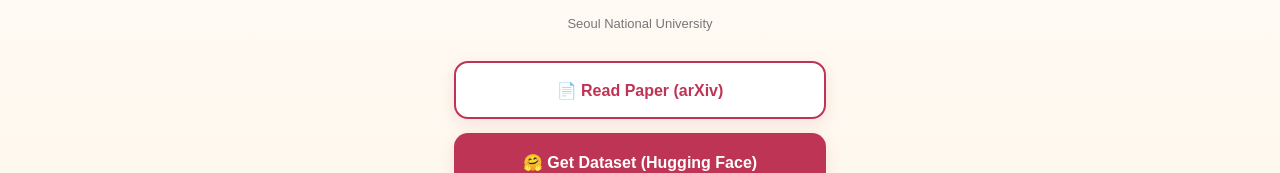
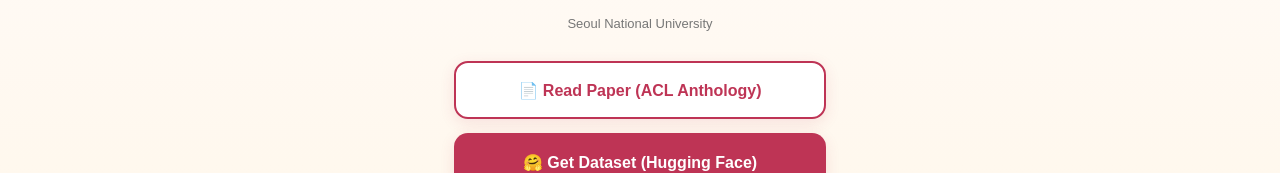
Before and after one commit to soyanggaeng/thunder-nubench, a plain HTML site: page index.html in a window 1280 px wide. Shown: the part 297-470 px from the top of the page. Drawn offline with Linux system fonts and the light colour scheme; a web font is replaced by a local one.

Commit message:
Update paper link to ACL Anthology

```diff
--- a/index.html
+++ b/index.html
@@ -135,7 +135,7 @@
         <p class="affiliation">Seoul National University</p>
 
         <div class="resource-buttons">
-            <a class="bigbutton paper-btn" target="_blank" href="https://arxiv.org/pdf/2506.14397">📄 Read Paper (arXiv)</a>
+            <a class="bigbutton paper-btn" target="_blank" href="https://aclanthology.org/2026.findings-eacl.250/">📄 Read Paper (ACL Anthology)</a>
             <a class="bigbutton data-btn" target="_blank" href="https://huggingface.co/datasets/thunder-research-group/SNU_Thunder-NUBench">🤗 Get Dataset (Hugging Face)</a>
         </div>
 
```
